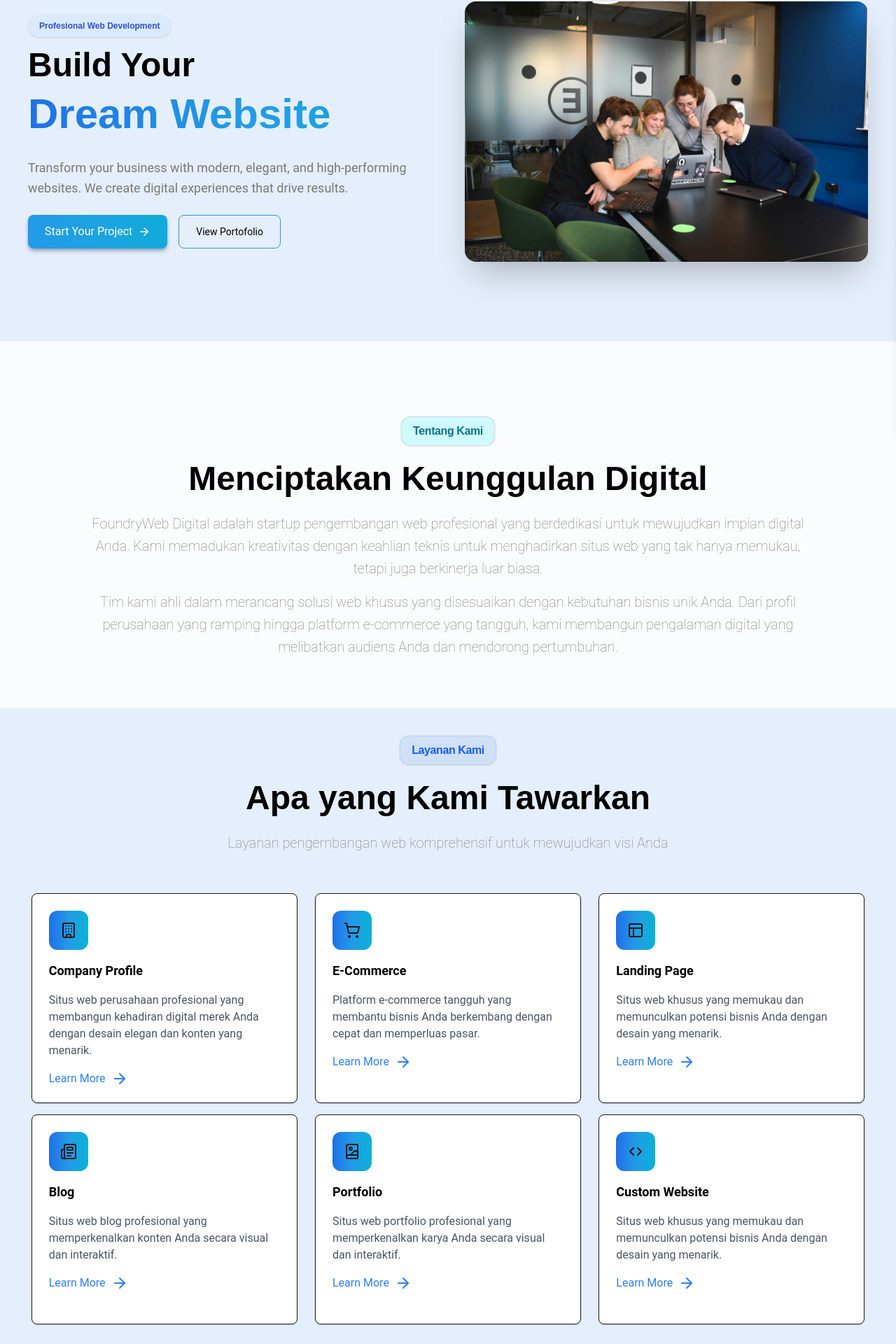
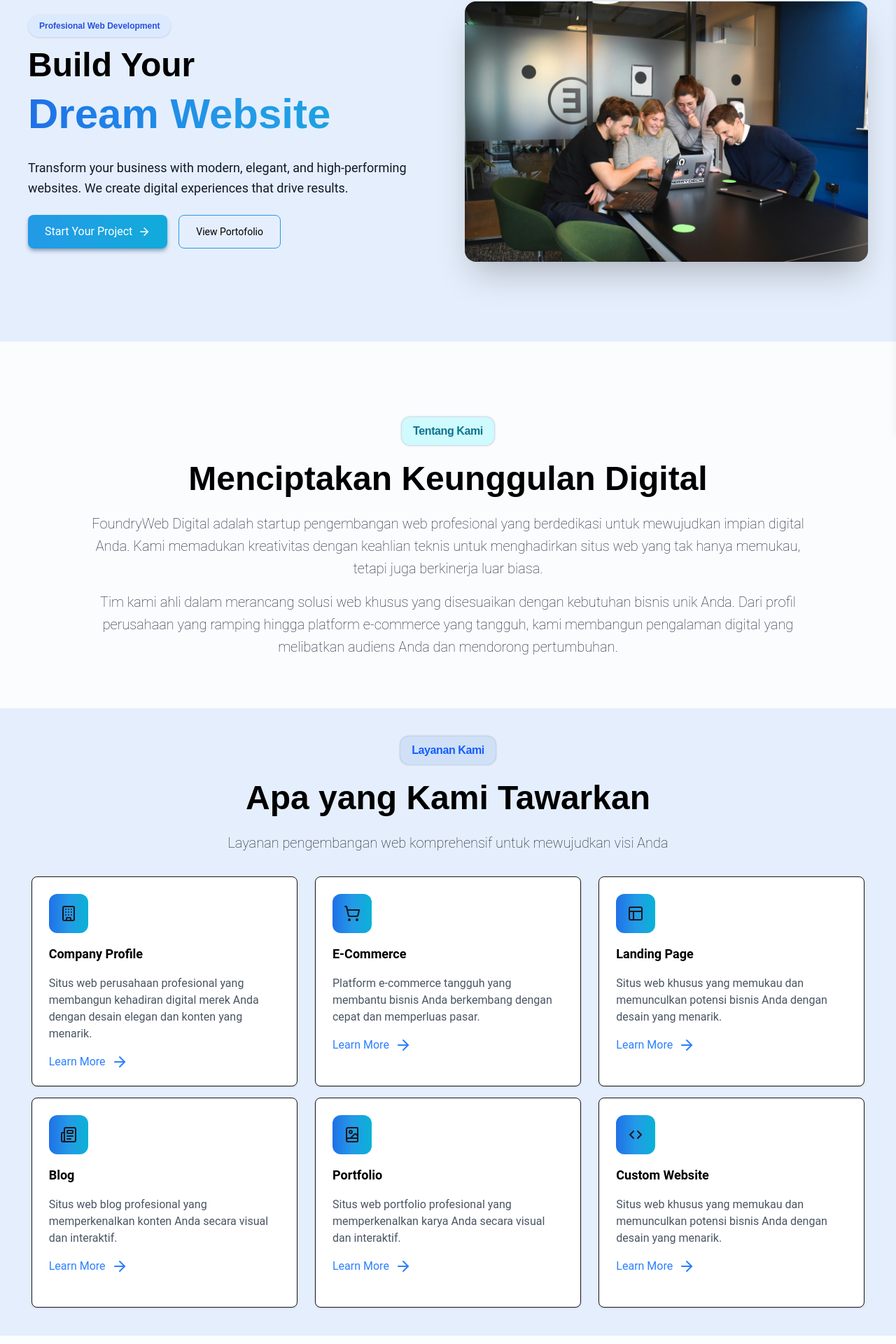
Before and after one commit to maghfur26/arahmimpi, a React (Vite) app: page / in a window 1280 px wide. Shown: the part 184-2104 px from the top of the page at 70% size. Built offline with nearby package versions, Linux system fonts and the light colour scheme.

Commit message:
change padding heading.tsx

```diff
--- a/src/components/elements/Heading.tsx
+++ b/src/components/elements/Heading.tsx
@@ -25,14 +25,14 @@ const Heading = (props: Props) => {
         {props.title}
       </h1>
       <p
-        className="text-md md:text-lg lg:text-xl font-thin text-desc leading-8 font-roboto mb-4 md:text-center"
+        className="text-md md:text-lg lg:text-xl font-thin text-desc md:leading-8 font-roboto mb-4 md:text-center"
         data-aos="fade-up"
         data-aos-duration="1000"
       >
         {props.desc1}
       </p>
       <p
-        className="text-md md:text-lg lg:text-xl font-thin text-desc leading-8 font-roboto md:text-center"
+        className="text-md md:text-lg lg:text-xl font-thin text-desc md:leading-8 font-roboto md:text-center"
         data-aos="fade-up"
         data-aos-duration="1000"
       >
--- a/src/components/elements/Layanan.tsx
+++ b/src/components/elements/Layanan.tsx
@@ -65,7 +65,7 @@ const Layanan: React.FC = () => {
         />
       </header>
       <section>
-        <div className="grid grid-cols-1 md:grid-cols-2 lg:grid-cols-3 gap-4 place-items-center mt-10">
+        <div className="grid grid-cols-1 md:grid-cols-2 lg:grid-cols-3 gap-4 place-items-center mt-4">
           {listService.map((item, index) => (
             <div
               key={index}
--- a/src/index.css
+++ b/src/index.css
@@ -11,7 +11,7 @@
     --color-gradient: linear-gradient(90deg,#2070E7 0%, #239AE7 50%, #0AB2D6 100%);
     --color-body: #FAFCFE;
     --color-card: #FCFDFF;
-    --color-desc: #7A7973;
+    --color-desc: #111827;
     --font-poppins: 'Poppins', sans-serif;
     --font-roboto: 'Roboto', sans-serif;
     --font-weight-extrabold: 1000;
```
